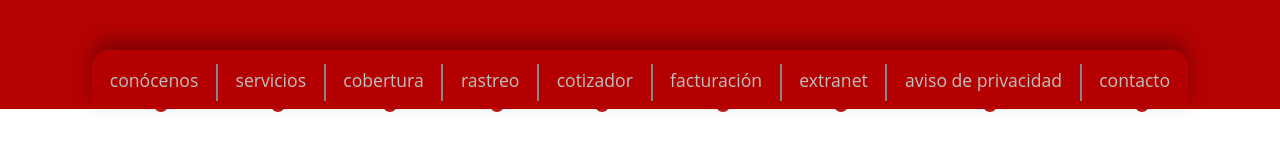
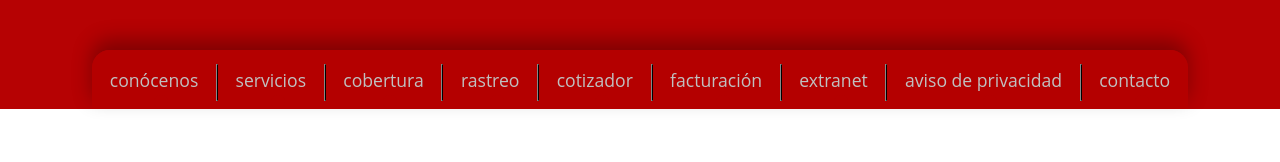
Before and after one commit to elkabal82/mejorando.la, a website: page Clase-frontend/pruebas/template/3guerras.html in a window 1280 px wide. Shown: the part 126-288 px from the top of the page. Drawn offline with Linux system fonts and the light colour scheme.

Commit message:
pequeño cambio al separador del y punto del MainMenu

```diff
--- a/Clase-frontend/pruebas/static/css/style.css
+++ b/Clase-frontend/pruebas/static/css/style.css
@@ -140,7 +140,6 @@ figure
 	font-size: 0;
 	margin: 0;
 	padding:0;
-
 }
 
 .MainMenu-item
@@ -236,6 +235,7 @@ figure
 	text-decoration: none;
 
 
+
 }
 .MainMenu-punto
 {
@@ -243,13 +243,15 @@ figure
 	border:rgba(180,0,0,.9) 7px solid;
 	border-radius: 50%;
 	position: absolute;
-	top: 48px;
+	top: 45px;
+	z-index: 0;
 }
 
 .MainMenu-separate
 {
 	display: inline-block;
 	border: #888  1px solid;
+	border-right: black 1px solid;
 	height: 35px;
 	vertical-align:bottom;
 	margin: .5rem 0 .5rem 0;
```
Also changed, not shown: 1 other file.
